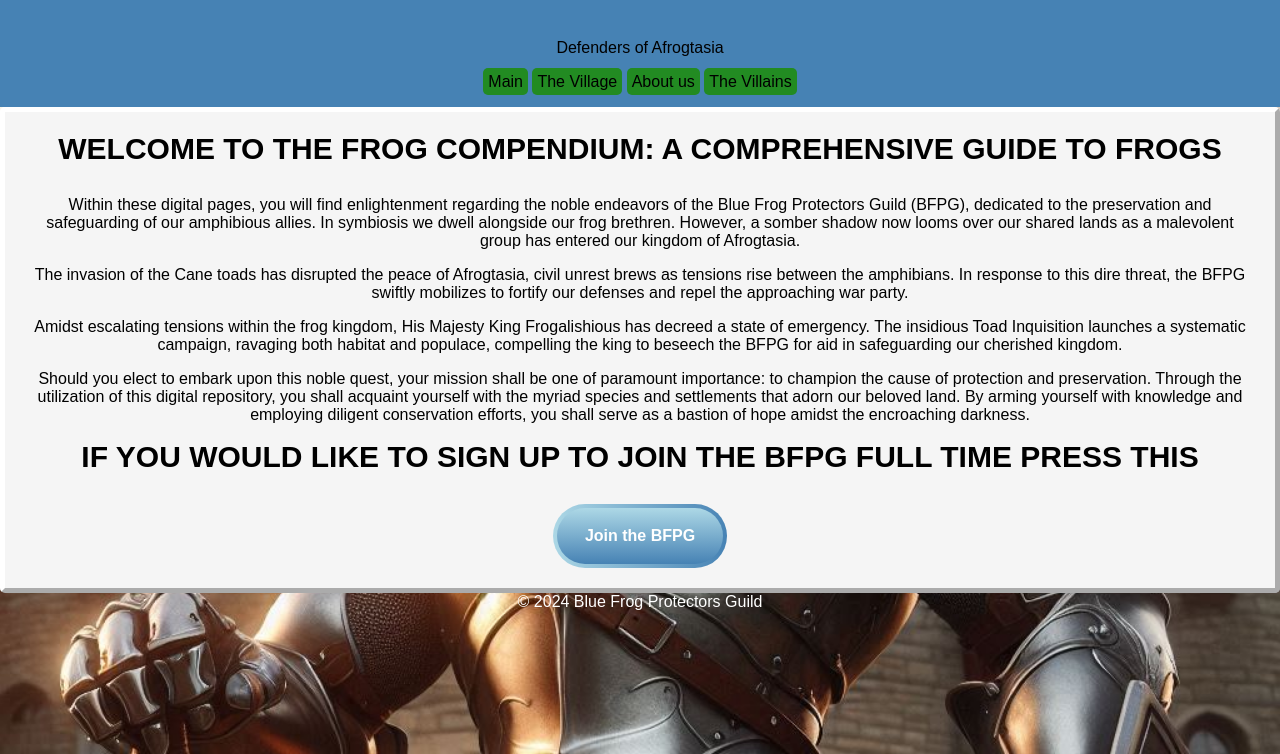
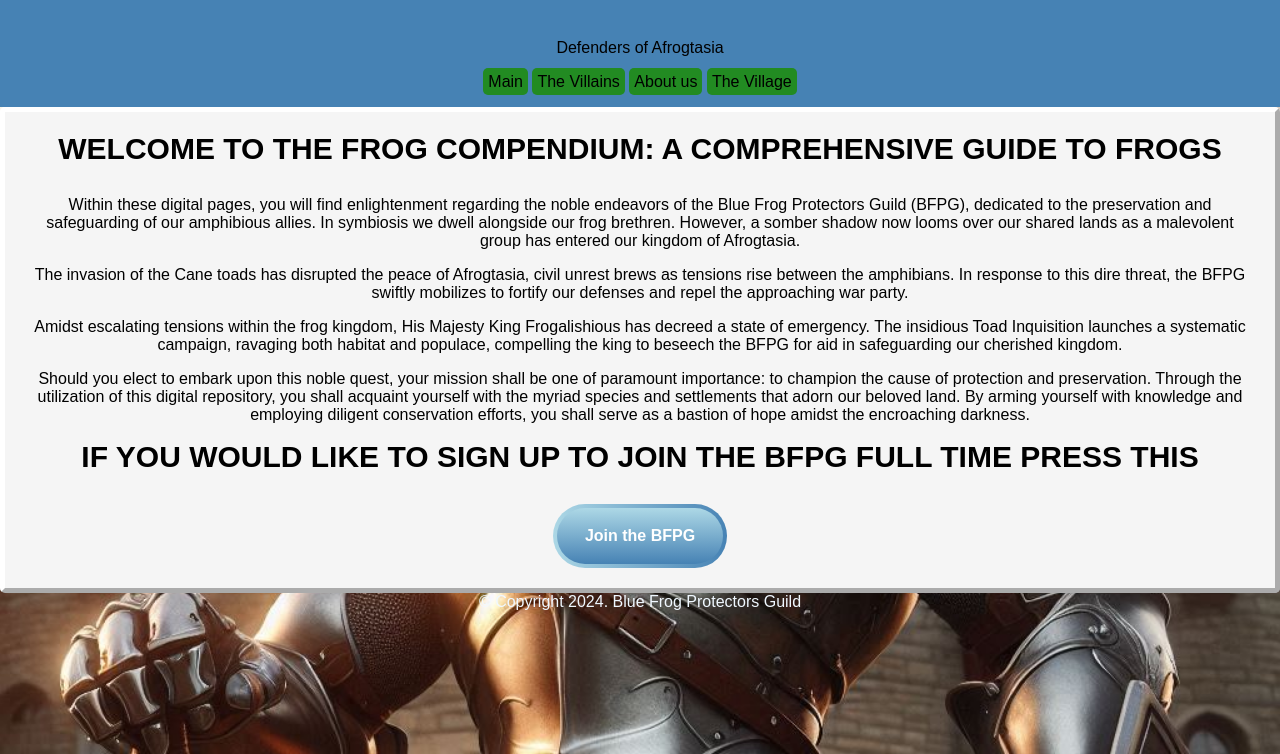
Before and after one commit to Doomsday09176/christaanernest.github.io, a plain HTML site: page index.html in a window 1280 px wide. Shown: the part 46-800 px from the top of the page. Drawn offline with Linux system fonts and the light colour scheme.

Commit message:
Add files via upload

```diff
--- a/index.html
+++ b/index.html
@@ -13,9 +13,9 @@
         <ul>
             <li>
                 <a href="index.html">Main</a>
-              	<a href="Village.html">The Village</a>
-		<a href="about.html">About us</a>
-		<a href="Villains.html">The Villains</a>
+              	<a href="Villains.html">The Villains</a>
+				<a href="about.html">About us</a>
+                <a href="Village.html">The Village</a>
             </li>
         </ul>
     </nav>
@@ -38,7 +38,7 @@
         </article>
     </div>
     <footer>
-        <p>&copy; 2024 Blue Frog Protectors Guild</p>
-    </footer>
+  <p class="marcus">© Copyright 2024. Blue Frog Protectors Guild </p>
+</footer>
 </body>
 </html>
--- a/style.css
+++ b/style.css
@@ -3,6 +3,9 @@
    padding:0;
    box-sizing: border-box;
    font-size:16px;
+}
+ul{
+ list-style-type: none;
 }
 img,
 iframe {
```
Also changed, not shown: Bullfrog.html (+2 -2 lines), Glass Frog.html (+2 -2 lines), Village.html (+3 -1 lines), Villains.html (+2 -2 lines), about.html (+2 -2 lines), toad_clicker_game.html (+2 -2 lines).
